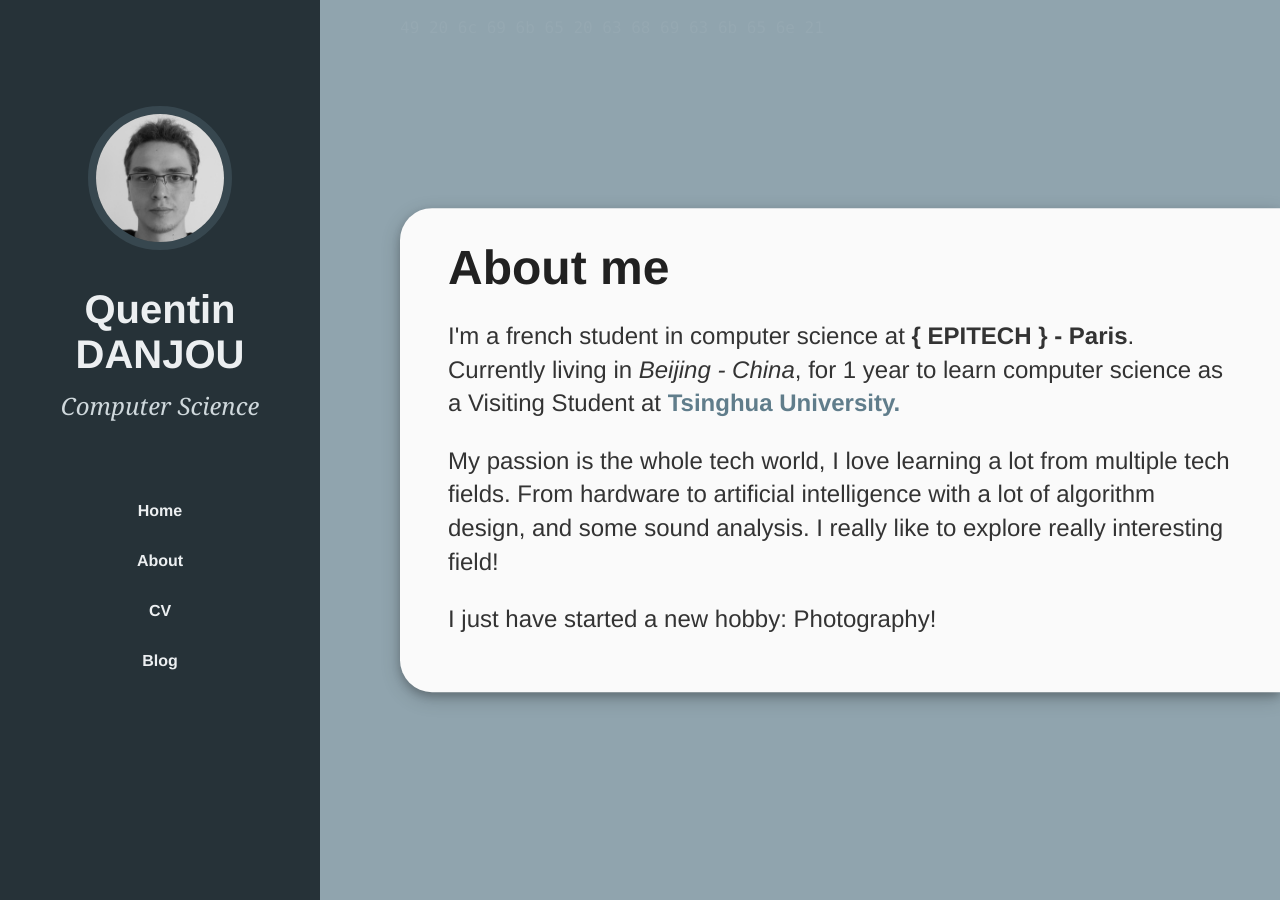
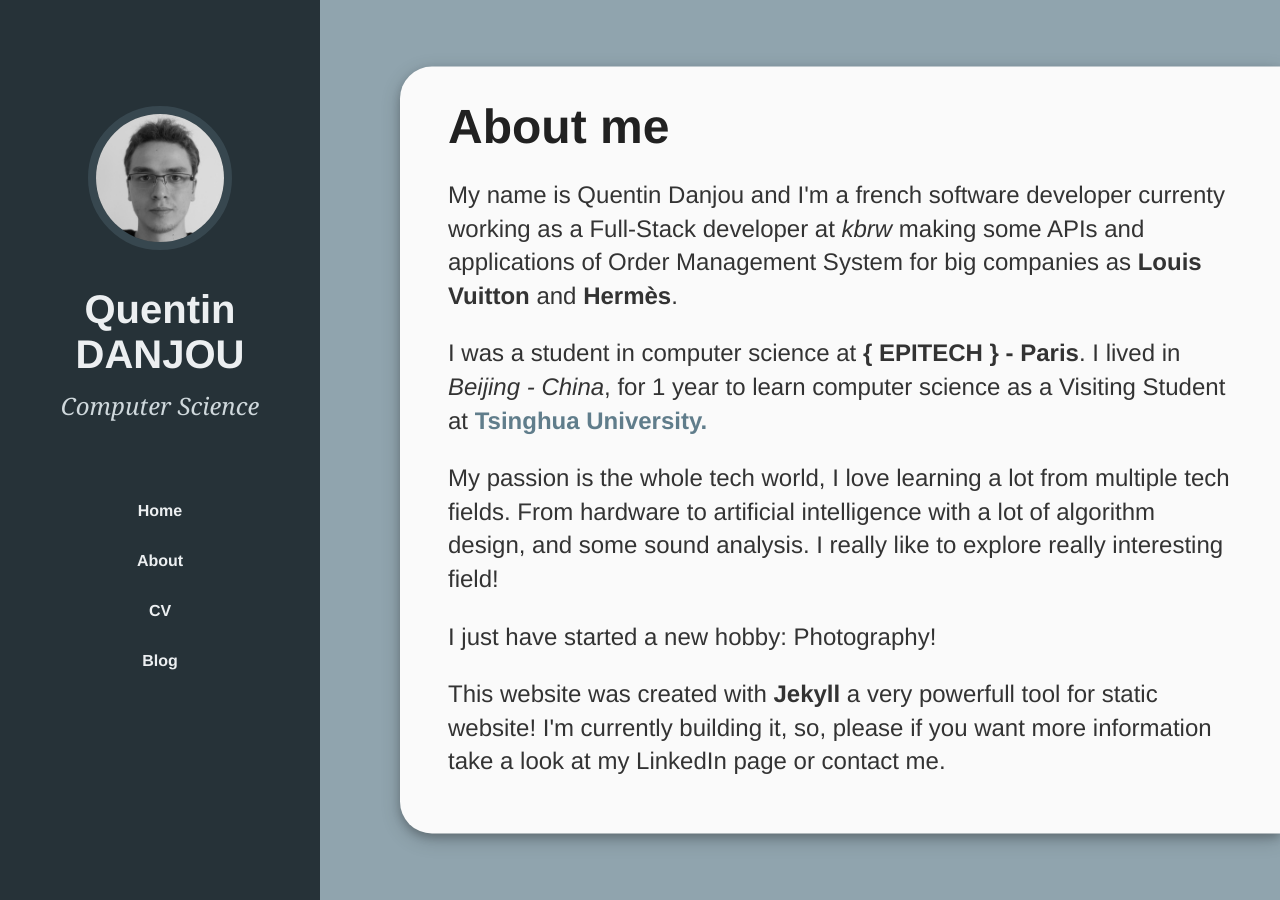
Before and after one commit to danjou-a/danjou-a.github.io, a Jekyll site: the page built from about/index.html, in a window 1280 px wide. Built offline with Jekyll 4.4.1, drawn with Linux system fonts in a browser that asks for light colours.

Commit message:
Update information and add structured data

```diff
--- a/_layouts/default.html
+++ b/_layouts/default.html
@@ -12,7 +12,23 @@
   		function gtag(){dataLayer.push(arguments);}
   		gtag('js', new Date());
 		  gtag('config', 'UA-124201439-1');
-		</script>
+    </script>
+    <script type="application/ld+json">
+      {
+        "@context": "http://schema.org",
+        "@type": "Person",
+        "name": "Quentin Danjou",
+        "jobTitle": "Full-Stack Developer",
+        "url": "https://quentin-danjou.me/",
+        "telephone": "+33685908004",
+        "image": "https://quentin-danjou.me/assets/img/profil_ln.jpg",
+        "knowsAbout": ["https://en.wikipedia.org/wiki/Computer_science", "https://en.wikipedia.org/wiki/Distributed_computing", "https://en.wikipedia.org/wiki/Algorithm"],
+        "givenName": "Quentin",
+        "familyName": "Danjou",
+        "email": "quentin.danjou@live.fr",
+        "gender": "http://schema.org/Male"
+      }
+      </script>
     <meta name="viewport" content="width=device-width, initial-scale=1.0">
   </head>
   <body>
--- a/about/index.html
+++ b/about/index.html
@@ -6,7 +6,10 @@ title: About me
 <p class="secret">49 20 6c 69 6b 65 20 63 68 69 63 6b 65 6e 21</p>
 <div class="bubble">
     <h2>{{ page.title }}</h2>
-    <p>I'm a french student in computer science at <em>{ EPITECH } - Paris</em>. Currently living in <i>Beijing - China</i>, for 1 year to learn computer science as a Visiting Student at <a href="https://www.usnews.com/education/best-global-universities/computer-science"><em>Tsinghua University.</em></a></p>
+    <p>My name is Quentin Danjou and I'm a french software developer currenty working as a Full-Stack developer at <i>kbrw</i> making some APIs and applications of Order Management System for big companies as <em>Louis Vuitton</em> and <em>Hermès</em>.</p>
+    <p>I was a student in computer science at <em>{ EPITECH } - Paris</em>. I lived in <i>Beijing - China</i>, for 1 year to learn computer science as a Visiting Student at <a href="https://www.usnews.com/education/best-global-universities/computer-science"><em>Tsinghua University.</em></a></p>
     <p>My passion is the whole tech world, I love learning a lot from multiple tech fields. From hardware to artificial intelligence with a lot of algorithm design, and some sound analysis. I really like to explore really interesting field!</p>
     <p>I just have started a new hobby: Photography!</p>
+    <p> </p>
+    <p>This website was created with <em>Jekyll</em> a very powerfull tool for static website! I'm currently building it, so, please if you want more information take a look at my LinkedIn page or contact me.</p>
 </div>
--- a/css/main.css
+++ b/css/main.css
@@ -137,6 +137,7 @@ em {
      font-family: "Lucida Console", "Monaco", "monospace";
      position: absolute;
      padding-right: 5em;
+     display:none;
  }
 
  @media screen and (max-width: 865px) {
@@ -197,6 +198,7 @@ em {
         margin-bottom: 1em;
     }
     .secret {
+        display:none;
         visibility: hidden;
     }
     p {
@@ -220,6 +222,7 @@ em {
          margin-right: 2em;
      }
      .secret {
+         display:none;
          visibility: hidden;
      }
  }
--- a/index.html
+++ b/index.html
@@ -6,6 +6,6 @@ title: Quentin Danjou
 <p class="secret">01110001 01110101 01100101 01101110 01110100 01101001 01101110 00101110 01100100 01100001 01101110 01101010 01101111 01110101 01000000 01101100 01101001 01110110 01100101 00101110 01100110 01110010</p>
 <div class="bubble">
   <h2>Hi there, I'm Quentin!</h2>
-  <p>I'm currently a <em>Computer Science</em> student at <em>Tsinghua University</em>. I previously worked in <em>R&D at Vente Privee</em>. You can contact me by my <a href="https://www.linkedin.com/in/danjou" target="_blank">LinkedIn page</a> for the moment.</p>
-  <p>This website was created with <em>Jekyll</em> a very powerfull tool for static website! I'm currently building it, so, please if you want more information take a look at my LinkedIn page or contact me.</p>
+  <p>I'm currently a Software Developer working as a Full-Stack developer for <i>kbrw</i> making nice projects for big companies as <em>Louis Vuitton</em> and <em>Hermès</em>.</p>
+  <p>I used to study <em>Computer Science</em> student at <em>Tsinghua University</em>. I previously worked in R&D at <i>Vente Privee (Veepee)</i>. You can contact me by my <a href="https://www.linkedin.com/in/danjou" target="_blank">LinkedIn page</a>.</p>
 </div>
```
